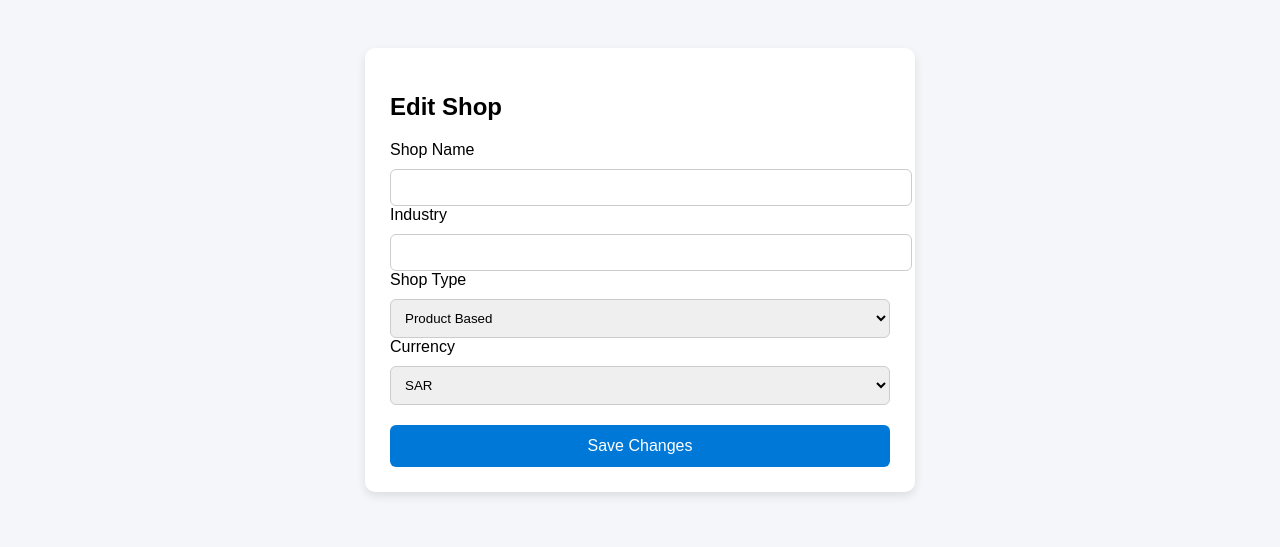
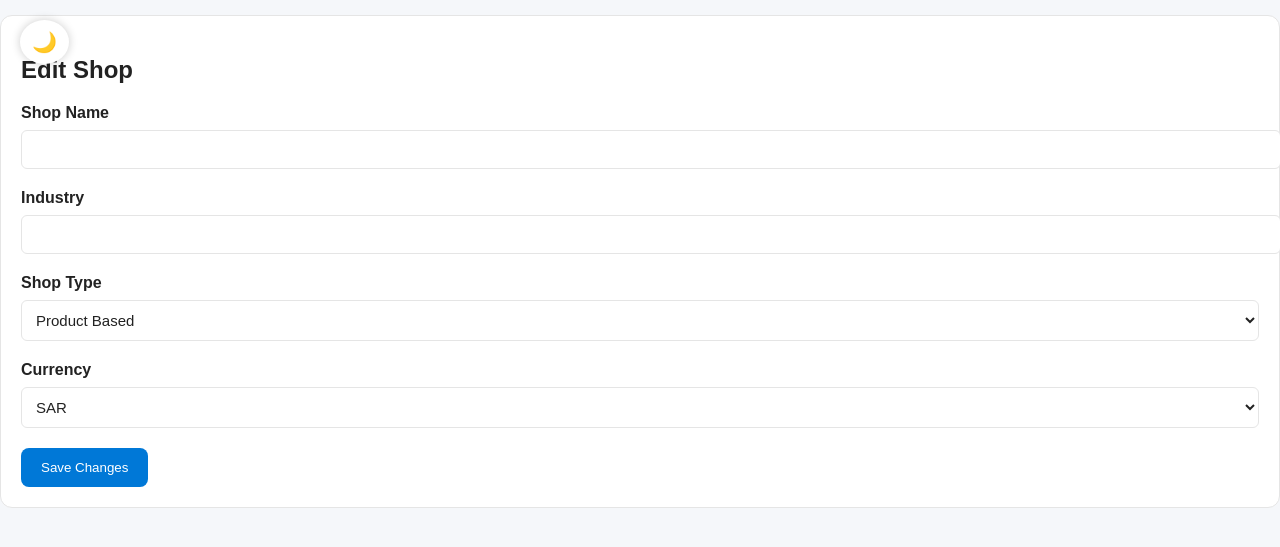
Before and after one commit to Danish11150/Ai-salesman, a Flask app: template website/templates/edit_shop.html in a window 1280 px wide. Shown: the top 547 px of the page. Run offline with Flask 3, Linux system fonts and the light colour scheme; the template is opened without the code that fills it, so the values that code supplies are empty.

Commit message:
Refactor edit_shop.html to use template inheritance

```diff
--- a/website/templates/edit_shop.html
+++ b/website/templates/edit_shop.html
@@ -1,25 +1,7 @@
-<!DOCTYPE html>
-<html>
-<head>
-    <title>Edit Shop</title>
-    <style>
-        body { font-family: Arial; background: #f4f6f9; padding: 40px; }
-        .card {
-            background: white; padding: 25px; border-radius: 10px;
-            max-width: 500px; margin: auto; box-shadow: 0 4px 10px rgba(0,0,0,0.1);
-        }
-        input, select {
-            width: 100%; padding: 10px; margin-top: 10px;
-            border: 1px solid #ccc; border-radius: 6px;
-        }
-        button {
-            margin-top: 20px; padding: 12px; width: 100%;
-            background: #0078D7; color: white; border: none; border-radius: 6px;
-            font-size: 16px;
-        }
-    </style>
-</head>
-<body>
+{% extends "base.html" %}
+{% block title %}Edit Shop{% endblock %}
+
+{% block content %}
 
 <div class="card">
     <h2>Edit Shop</h2>
@@ -54,5 +36,4 @@
     </form>
 </div>
 
-</body>
-</html>
+{% endblock %}
```
